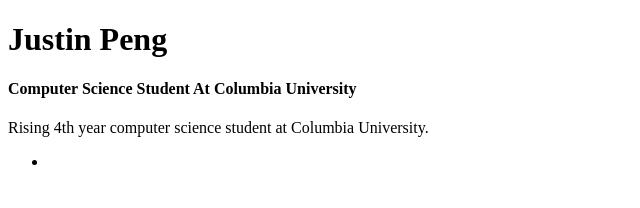
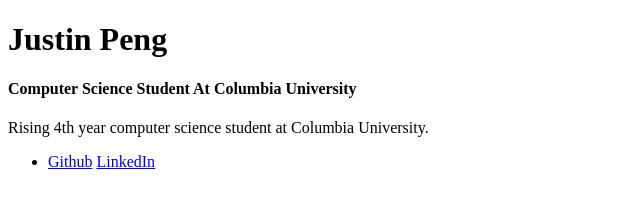
Before and after one commit to jpeng15/jpeng15.github.io, a plain HTML site: page index.html in a window 1280 px wide. Shown: the whole page, without its empty margins (0-640 px from the left). Drawn offline with Linux system fonts and the light colour scheme.

Commit message:
fixed links

```diff
--- a/index.html
+++ b/index.html
@@ -12,7 +12,8 @@
         </p>
         <ul>
             <li>
-                <a href="https://github.com/jpeng15"></a>
+                <a href="https://github.com/jpeng15">Github</a>
+                <a href="www.linkedin.com/in/justinpeng15">LinkedIn</a>
             </li>
         </ul>
     </body>
```
